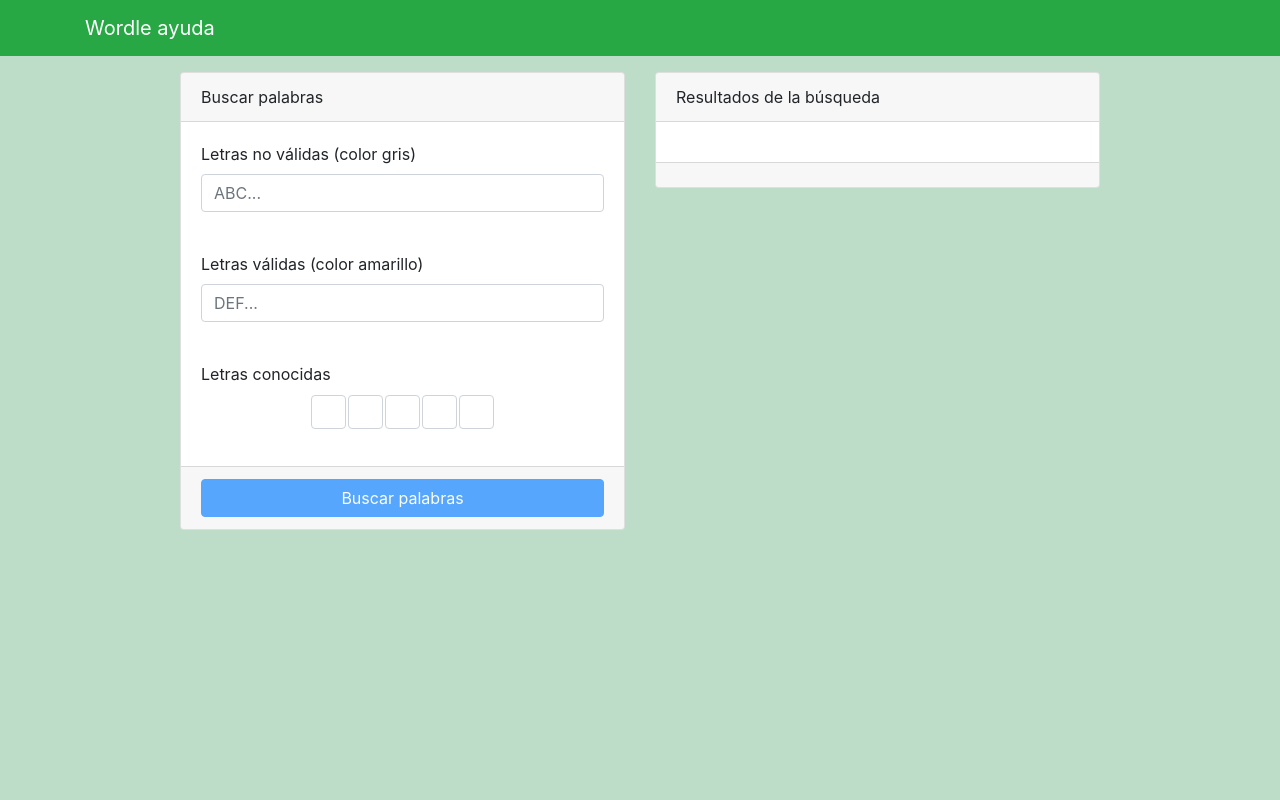
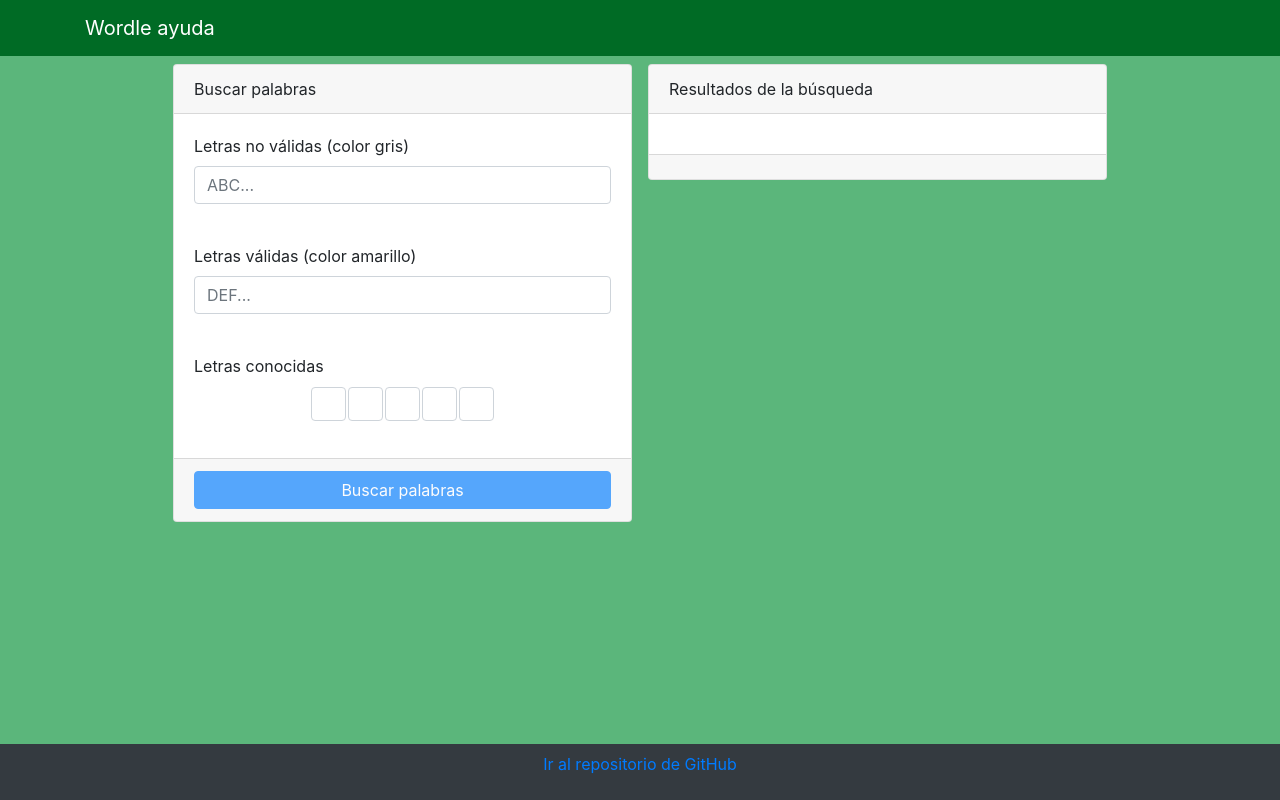
Before and after one commit to JotaJota96/wordle-ayuda, a plain HTML site: page index.html in a window 1280 px wide. Drawn offline with nearby package versions, Linux system fonts and the light colour scheme.

Commit message:
mas cambios visuales

```diff
--- a/index.html
+++ b/index.html
@@ -11,7 +11,7 @@
 </head>
 
 <body>
-    <nav class="navbar navbar-dark bg-success">
+    <nav class="navbar navbar-dark">
         <div class="container">
             <a class="navbar-brand" href="#">Wordle ayuda</a>
         </div>
@@ -21,7 +21,7 @@
         <div class="row">
             <div class="col-12 col-md-10 mx-auto">
                 <div class="row">
-                    <div class="col-12 col-md-6 my-3">
+                    <div class="col-12 col-md-6 p-2">
                         <div class="card">
                             <div class="card-header">
                                 Buscar palabras
@@ -61,7 +61,7 @@
                           </div>
                     </div>
 
-                    <div class="col-12 col-md-6 my-3">
+                    <div class="col-12 col-md-6 p-2">
                         <div class="card">
                             <div class="card-header">
                                 Resultados de la búsqueda
@@ -81,6 +81,16 @@
             </div>
         </div>
     </main>
+
+    <footer class="bg-dark text-center text-white">
+        <div class="container p-2">
+            <p>
+                <a href="https://github.com/jotajota96/wordle-ayuda/">
+                    Ir al repositorio de GitHub
+                </a>
+            </p>
+        </div>
+    </footer>
 
     <script src="https://code.jquery.com/jquery-3.2.1.slim.min.js" integrity="sha384-KJ3o2DKtIkvYIK3UENzmM7KCkRr/rE9/Qpg6aAZGJwFDMVNA/GpGFF93hXpG5KkN" crossorigin="anonymous"></script>
     <script src="https://cdnjs.cloudflare.com/ajax/libs/popper.js/1.12.9/umd/popper.min.js" integrity="sha384-ApNbgh9B+Y1QKtv3Rn7W3mgPxhU9K/ScQsAP7hUibX39j7fakFPskvXusvfa0b4Q" crossorigin="anonymous"></script>
--- a/style.css
+++ b/style.css
@@ -2,8 +2,19 @@ html {
 	scroll-behavior: smooth;
 }
 
+footer {
+	position: fixed;
+	left: 0;
+	bottom: 0;
+	width: 100%;
+}
+
+nav {
+	background-color: #006b25;
+}
+
 body {
-	background-color: #beddc9;
+	background-color: #5bb67b;
 }
 
 .text-uppercase {
```
